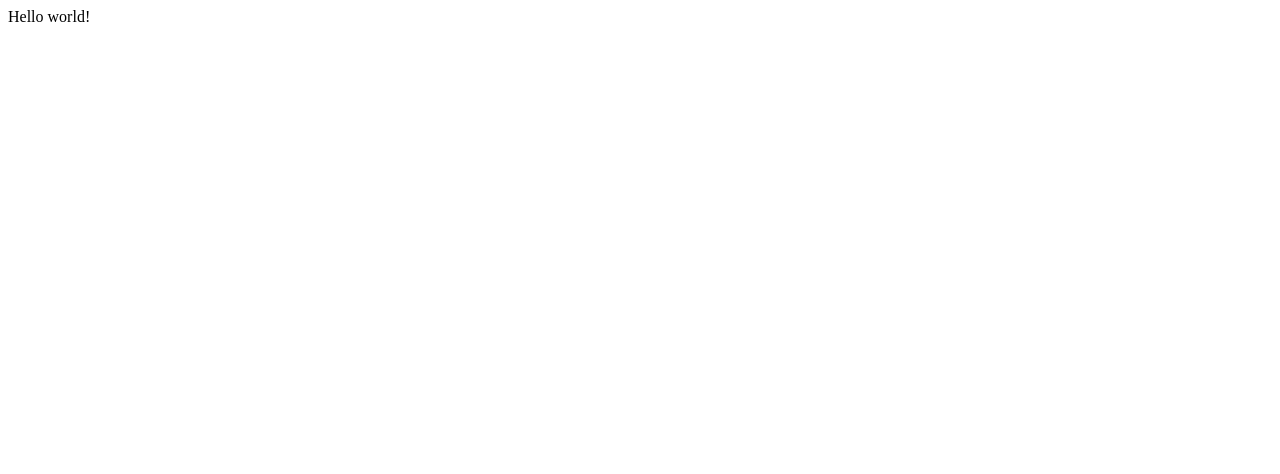
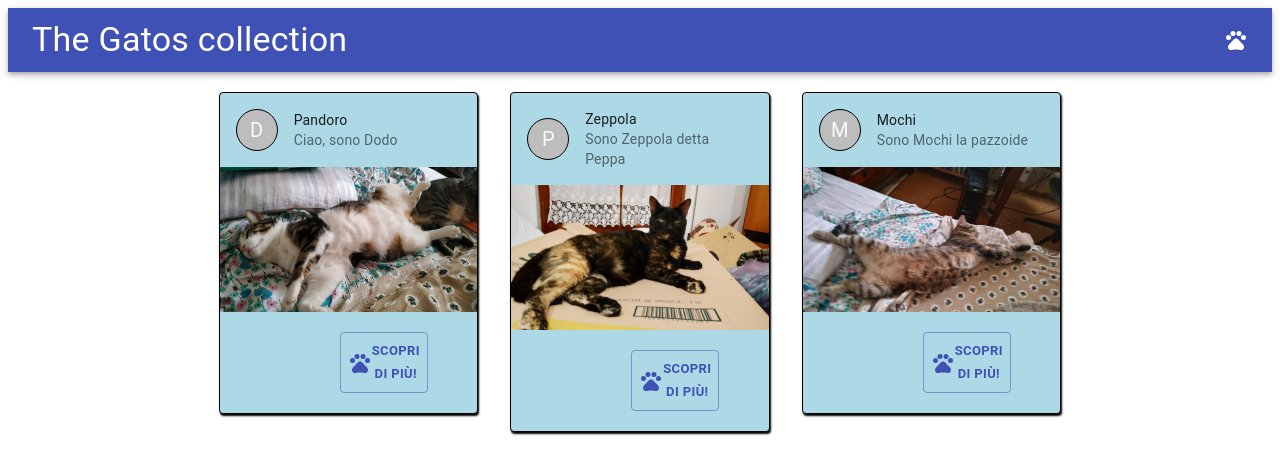
Before and after one commit to ThomasNGit/Gatsby-Material-Cards, a Gatsby site: page / in a window 1280 px wide. Built offline with nearby package versions, Linux system fonts and the light colour scheme; Gatsby itself is replaced by a stand-in of ours.

Commit message:
added main files

```diff
--- a/gatsby-config.js
+++ b/gatsby-config.js
@@ -6,5 +6,5 @@
 
 module.exports = {
   /* Your site config here */
-  plugins: [],
+  plugins: [`gatsby-plugin-material-ui`],
 }
--- a/package.json
+++ b/package.json
@@ -14,7 +14,11 @@
     "test": "echo \"Write tests! -> https://gatsby.dev/unit-testing\" && exit 1"
   },
   "dependencies": {
+    "@material-ui/core": "^4.11.0",
+    "@material-ui/icons": "^4.9.1",
+    "@material-ui/styles": "^4.10.0",
     "gatsby": "^2.23.12",
+    "gatsby-plugin-material-ui": "^2.1.10",
     "react": "^16.12.0",
     "react-dom": "^16.12.0"
   },
--- /dev/null
+++ b/src/components/content.js
@@ -0,0 +1,45 @@
+import { Grid } from "@material-ui/core";
+import React from "react";
+import mochi from "../assets/Mochi.jpg";
+import pandoro from "../assets/pandoro.jpg";
+import peppa from "../assets/Peppa.jpg";
+import PetCard from "./petCard";
+
+
+export default function Content() {
+    return (
+        <Grid container spacing={4}>
+
+            <Grid item xs={12} sm={6} lg={4} >
+                <PetCard
+                initial="D"
+                name="Pandoro"
+                shortDesc="Ciao, sono Dodo"
+                path={pandoro}
+                desc="Sono Pandoro, il più grande dei 3 gatti e adoro miagolare alla luna."
+                />
+            </Grid>
+
+            <Grid item xs={12} sm={6} lg={4} >
+                <PetCard
+                initial="P"
+                name="Zeppola"
+                shortDesc="Sono Zeppola detta Peppa"
+                path={peppa}
+                desc="Sono Zeppola, ma tutti mi chiamano Peppa, e non so più cosa fare per non farmi vedere dalla strana gente che c'è in casa."
+                />
+            </Grid>
+
+            <Grid item xs={12} sm={6} lg={4} >
+                <PetCard
+                    initial="M"
+                    name="Mochi"
+                    shortDesc="Sono Mochi la pazzoide"
+                    path={mochi}
+                    desc="Sono Mochi e sono completamente scoppiata. Faccio un sacco di guai ma sono la preferita di casa."
+                     />
+            </Grid>
+        </Grid>
+
+    )
+}
--- /dev/null
+++ b/src/components/header.js
@@ -0,0 +1,33 @@
+import { Toolbar, Typography } from '@material-ui/core';
+import AppBar from '@material-ui/core/AppBar';
+import PetsIcon from '@material-ui/icons/Pets';
+import { makeStyles } from "@material-ui/styles";
+import React from 'react';
+
+const useStyles = makeStyles({
+    AppBarStyle: {
+        marginBottom: '20px'
+    },
+    flexStyle: {
+        flex: 1
+    }
+})
+
+
+export default function Header(props) {
+
+    const classes = useStyles();
+
+    return (
+        <AppBar position="static" className={classes.AppBarStyle}>
+
+            <Toolbar>
+                <Typography variant="h4" className={classes.flexStyle}>
+                    {props.title}
+                </Typography>
+                <PetsIcon />
+            </Toolbar>
+
+        </AppBar>
+    )
+}
--- /dev/null
+++ b/src/components/petCard.js
@@ -0,0 +1,80 @@
+import { Avatar, CardContent, CardHeader, CardMedia, Typography, Button, Collapse } from '@material-ui/core';
+import Card from '@material-ui/core/Card';
+import { makeStyles } from '@material-ui/core/styles';
+import PetsIcon from '@material-ui/icons/Pets';
+import React from 'react';
+
+
+
+const useStyles = makeStyles({
+    avatar: {
+        backgroundColor: "red"[500],
+        border: '1px solid black'
+    },
+    media: {
+        height: 0,
+        paddingTop: '56.25%', // 16:9
+    },
+    flexSpace: {
+        flex: 1
+    },
+    cardStyle: {
+        backgroundColor: "lightBlue",
+        border: '1px solid black',
+        boxShadow: '1px 2px 2px black'
+
+    },
+    descStyle: {
+        fontSize: '20px'
+    },
+    buttonStyle: {
+        padding: '7px',
+        margin: '20px 120px',
+        textAlign: "center",
+        fontWeight: "bold"
+    }
+});
+
+export default function PetCard(props) {
+
+    const [show, setShow] = React.useState(false);
+    const handleShowClick = () => {
+        setShow(!show);
+    };
+
+    const classes = useStyles();
+
+    return (
+        <Card className={classes.cardStyle}>
+
+            <CardHeader className={classes.title}
+                avatar={
+                <Avatar aria-label={props.name} className={classes.avatar}>
+                    {props.initial}
+                </Avatar>}
+                title={props.name}
+                subheader={props.shortDesc}>
+            </CardHeader>
+
+            <CardMedia
+                className={classes.media}
+                image={props.path}
+                title= {props.name}
+            />
+
+            <Button className={classes.buttonStyle} onClick={handleShowClick} size="small" color="primary" variant="outlined">
+                <PetsIcon />
+                Scopri di più!
+            </Button>
+
+            <Collapse in={show} timeout="auto" unmountOnExit>
+                <CardContent>
+                    <Typography paragraph className={classes.descStyle}>
+                        {props.desc}
+                    </Typography>
+                </CardContent>
+            </Collapse>
+
+        </Card>
+    );
+}
--- a/src/pages/index.js
+++ b/src/pages/index.js
@@ -1,5 +1,32 @@
+import { Grid } from "@material-ui/core"
 import React from "react"
+import Content from "../components/content"
+import Header from "../components/header"
+
+
 
 export default function Home() {
-  return <div>Hello world!</div>
+
+  return (
+
+    <Grid container direction="column">
+      <Grid item>
+        <Header title="The Gatos collection" />
+      </Grid>
+
+      <Grid item container>
+
+        <Grid item xs={0} sm={2} />
+
+        <Grid item xs={12} sm={8}>
+          <Content />
+        </Grid>
+
+        <Grid item xs={0} sm={2} />
+
+      </Grid>
+
+    </Grid>
+
+  )
 }
```
Also changed, not shown: src/assets/Mochi.jpg (added), src/assets/Peppa.jpg (added), src/assets/pandoro.jpg (added), 1 other file.
